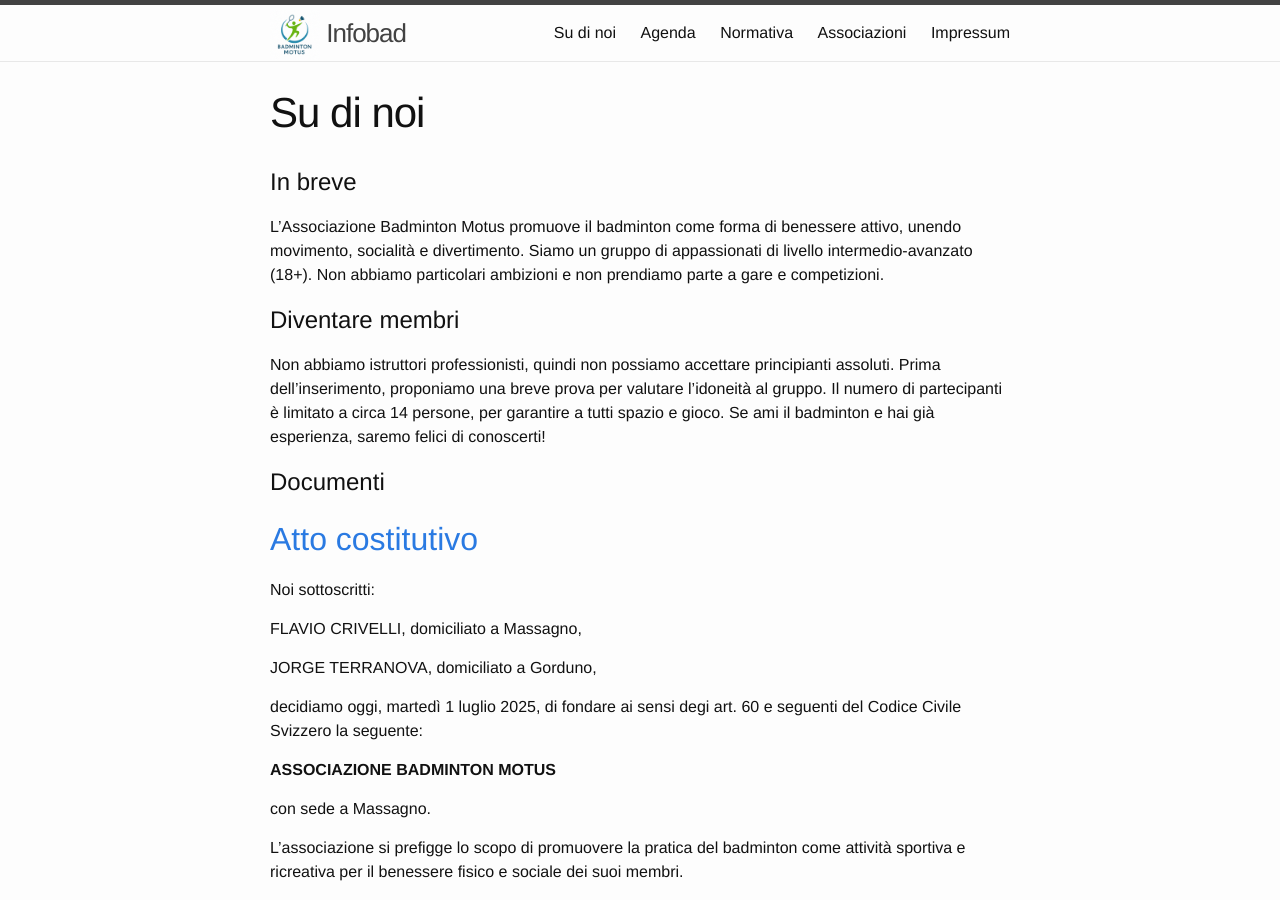
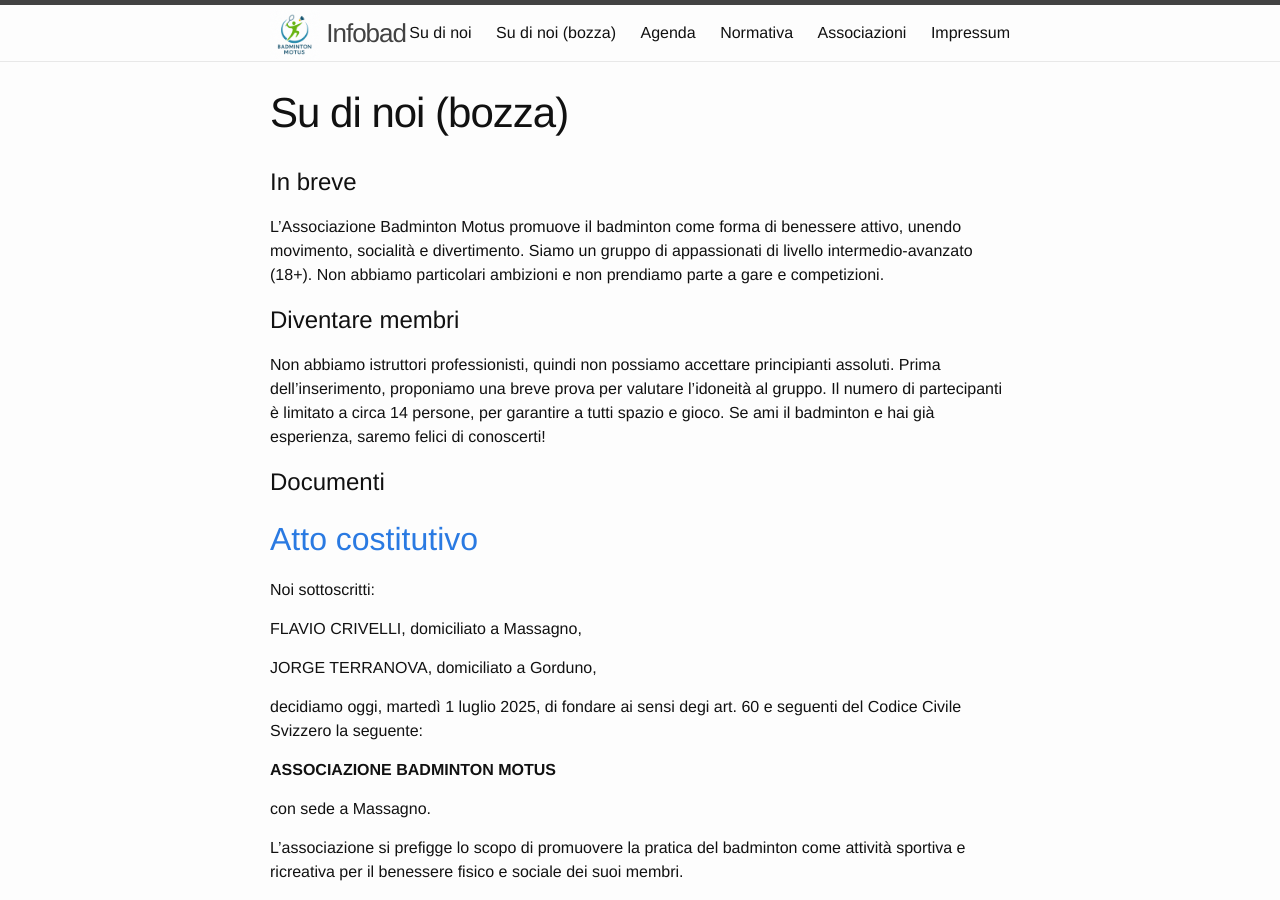
Before and after one commit to infobad/infobad.github.io, a Jekyll site: the page built from about_draft.md, in a window 1280 px wide and 900 px high. Built offline with Jekyll 4.4.1, drawn with Linux system fonts in a browser that asks for light colours.

Commit message:
Publish draft modifications for new association

```diff
--- a/_config.yml
+++ b/_config.yml
@@ -19,6 +19,7 @@ future: true
 theme: minima
 header_pages:
   - about.md
+  - about_draft.md
   - agenda.md
   - regulations.md
   - clubs.md
--- a/about_draft.md
+++ b/about_draft.md
@@ -1,7 +1,7 @@
 ---
 layout: page
-title: Su di noi
-permalink: /about/
+title: Su di noi (bozza)
+permalink: /about-draft/
 ---
 
 # In breve
```
